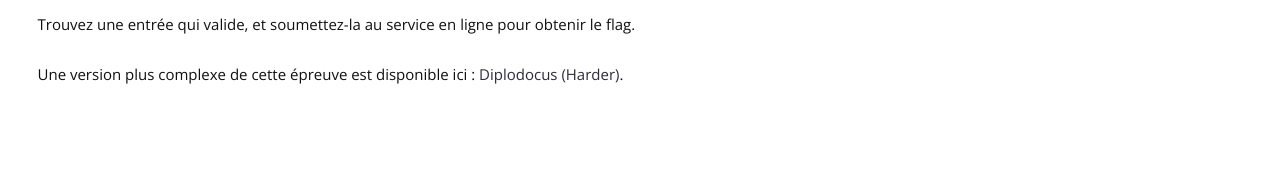
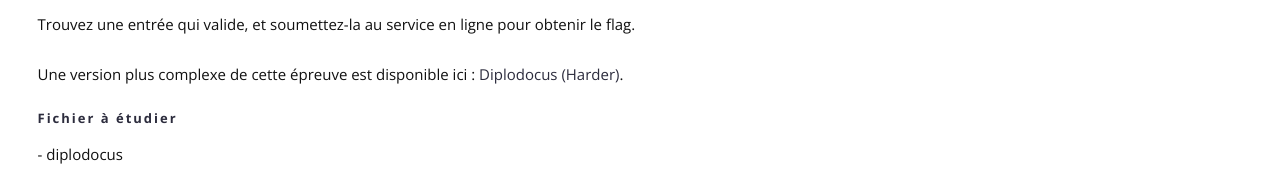
Before and after one commit to Hack-Oeil/fcsc2022-reverse-diplodocus, a plain HTML site: page presentation/index.html in a window 1280 px wide. Shown: the part 186-365 px from the top of the page. Drawn offline with nearby package versions, Linux system fonts and the light colour scheme.

Commit message:
ajout presentation

```diff
--- a/presentation/index.html
+++ b/presentation/index.html
@@ -58,6 +58,8 @@
                                 Une version plus complexe de cette épreuve est disponible ici : <a target="_blank"
                                     href="https://ctfs.cyrhades.fr/starting/ctf/308">Diplodocus (Harder)</a>.
                             </p>
+                            <h4>Fichier à étudier</h4>
+                            <p>- diplodocus</p>
                         </div>
                     </div>
                 </article>
```
